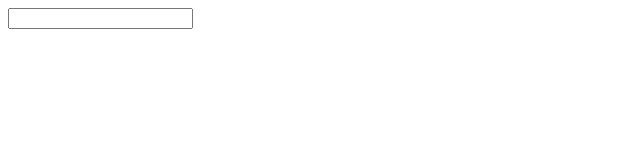
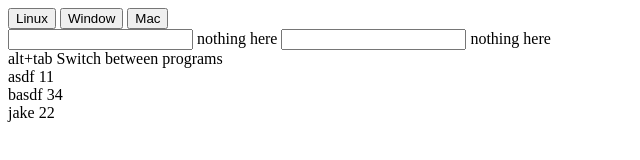
Before and after one commit to thadeuszlay/angularjsonnodejs, a website: page views/index.html in a window 1280 px wide. Shown: the whole page, without its empty margins (0-640 px from the left). Drawn offline with nearby package versions, Linux system fonts and the light colour scheme; files that its build step writes are made by us from their sources.

Commit message:
add filter

```diff
--- a/public/js/app.js
+++ b/public/js/app.js
@@ -1,20 +1,42 @@
-console.log("hello angular");
 var app = angular.module('app', ['controllers']);
 
 angular.module('controllers', [])
-  .controller('MainController', function ($scope) {
-    $scope.mydata = {
-      val: "jake",
-      istoolong: false
-    };
-    $scope.isTooLong = false;
-    $scope.$watch('mydata.val', function ($scope) {
-      if ($scope.length > 5) {
-        console.log("got here !" + $scope.isTooLong);
-        $scope.isTooLong = true;
+  .controller('MainController', function ($scope, $filter) {
+    $scope.shortcuts = {arr: [
+      {
+        keyCombi: "alt+tab",
+        description: "Switch between programs",
+        os: "Linux Window"
+      }, {
+        keyCombi: "jake",
+        description: 22,
+        os: "Linux Window"
+      }, {
+        keyCombi: "asdf",
+        description:11,
+        os: "Linux Window"
+      }, {
+        keyCombi: "basdf",
+        description:34,
+        os: "Linux Window"
       }
+    ]};
 
-    });
+  })
+  .filter('charlimit', function() {
+    return function(input, length) {
+      if(!length) {
+        length=10;
+      }
+      if(!input) {
+        return 'nothing here';
+      }
+      if(input.length <= length) {
+        return input;
+      } else {
+        return input.substring(0, length) + '...';
+      }
+    }
   })
   .controller('SubController', function ($scope) {
     $scope.classVar = 'orange';
--- a/views/index.html
+++ b/views/index.html
@@ -1,11 +1,22 @@
 <!DOCTYPE html>
-<html ng-app>
+<html ng-app="app">
   <head>
-        <title>Integrating AngularJS with NodeJS</title>
+    <title></title>
   </head>
   <body>
-	<input ng-model="mydata"/>
-	{{mydata}}
+    <div ng-controller="MainController">
+      <input type="button" value="Linux"/>
+      <input type="button" value="Window"/>
+      <input type="button" value="Mac"/>
+      <br/>
+      <input ng-model="mydata.str">
+      {{mydata.str | charlimit}}
+      <input ng-model="myfilter.description" type="text"/>
+      {{myfilger.description | charlimit}}
+      <div ng-repeat="shortcut in shortcuts.arr | filter:myfilter | orderBy:'keyCombi'">
+        {{shortcut.keyCombi}} {{shortcut.description}}
+      </div>
+    </div>
     <script type="text/javascript" src="angularjs/angular.js"></script>
     <script type="text/javascript" src="js/app.js"></script>
   </body>
```
Also changed, not shown: 1 other file. Lines whose indentation alone changed are shown as unchanged.
